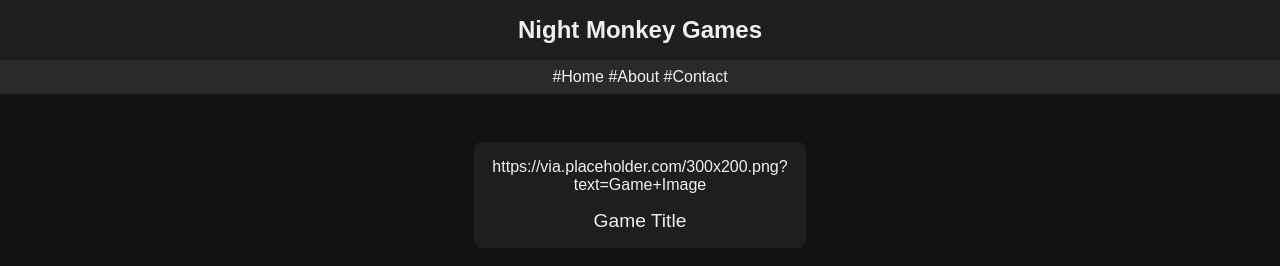
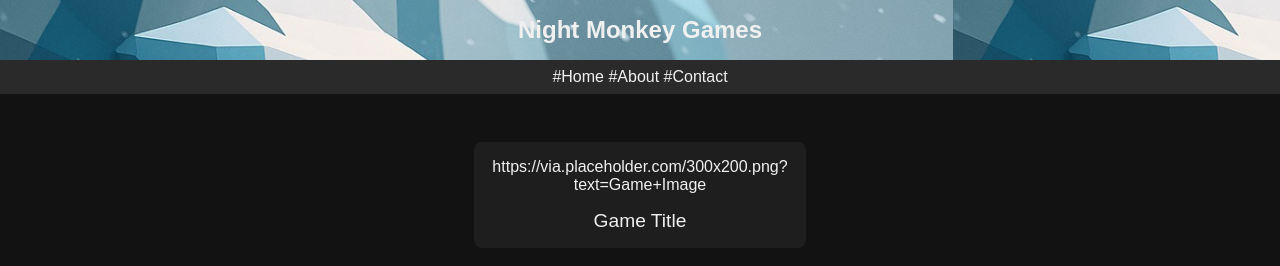
Before and after one commit to Coffey-coder/nightMonkeyGames.github.io, a plain HTML site: page index.html in a window 1280 px wide. Drawn offline with Linux system fonts and the light colour scheme.

Commit message:
Change header background to an image

```diff
--- a/index.html
+++ b/index.html
@@ -14,7 +14,7 @@
     }
 
     header {
-      background-color: #1f1f1f;
+      background-image: url("Images/climber.png");
       padding: 1rem;
       text-align: center;
       font-size: 1.5rem;
```
